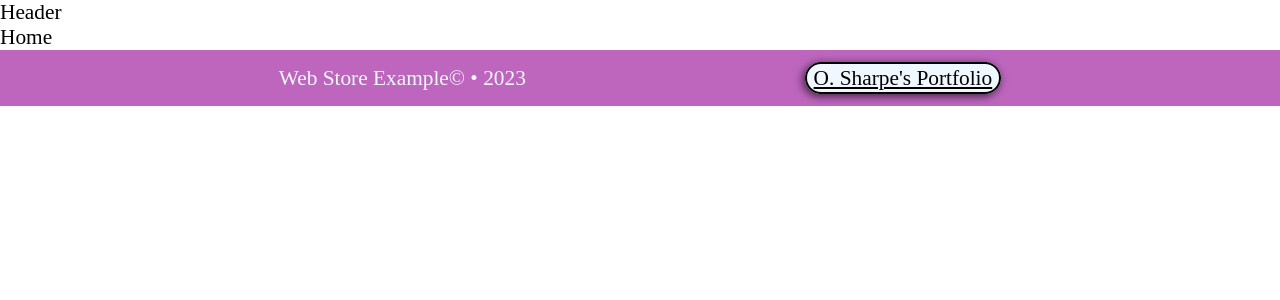
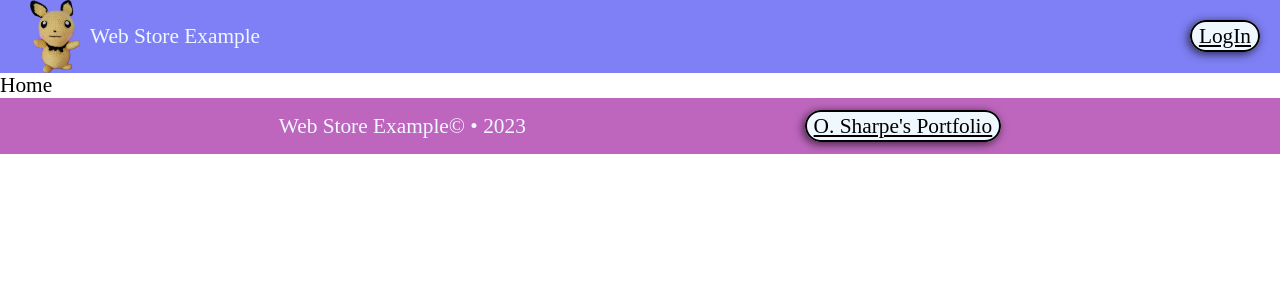
Before and after one commit to OSharpe001/webstore_example, a React (Vite) app in the folder frontend/: page / in a window 1280 px wide. Shown: the top 300 px of the page. Built offline with nearby package versions, Linux system fonts and the light colour scheme.

Commit message:
started on  Header functions

```diff
--- a/frontend/src/App.jsx
+++ b/frontend/src/App.jsx
@@ -1,26 +1,35 @@
 import { Routes, Route } from "react-router-dom";
+import { useState } from "react"
 import Header from "./components/Header";
 import Footer from "./components/Footer";
-import DetailedDescriptions from "./pages/DetailedDescriptions";
-import Home from "./pages/Home";
-import Login from "./pages/Login";
-import PaymentInfoForm from "./pages/PaymentInfoForm";
-import Register from "./pages/Register";
-import RequestForm from "./pages/RequestForm";
+import {
+  DetailedDescriptions,
+  Home,
+  Login,
+  PaymentInfoForm,
+  Register,
+  RequestForm,
+  AboutUs
+} from "./pages";
 
 export default function App() {
-  return (
-    <>
+
+  const [loggedIn, setLoggedIn] = useState(false);
+
+  return <>
       <Header />
       <Routes>
-        <Route path="/" element={<Home />}/>
-        <Route path="/description" element={<DetailedDescriptions />}/>
-        <Route path="/request" element={<RequestForm />}/>
-        <Route path="/pay-info" element={<PaymentInfoForm />}/>
-        <Route path="/sign-in" element={<Login />}/>
-        <Route path="/sign-up" element={<Register />}/>
+        <Route path="/" element={<Home
+                                    loggedIn={loggedIn}
+                                    setLoggedIn={setLoggedIn}
+                                  />} />
+        <Route path="/description" element={<DetailedDescriptions />} />
+        <Route path="/request" element={<RequestForm />} />
+        <Route path="/pay-info" element={<PaymentInfoForm />} />
+        <Route path="/about-us" element={<AboutUs />} />
+        <Route path="/sign-in" element={<Login />} />
+        <Route path="/sign-up" element={<Register />} />
       </Routes>
       <Footer />
     </>
-  );
 }
--- a/frontend/src/components/Header.jsx
+++ b/frontend/src/components/Header.jsx
@@ -1,7 +1,75 @@
+import mascot from "../assets/images/mascot.png";
+import { Link } from "react-router-dom";
+import { useLocation } from "react-router-dom";
+import { useState } from "react";
 
 
-export default function Header() {
-  return (
-    <div>Header</div>
-  );
+export default function Header({ loggedIn, setLoggedIn }) {
+
+  const logOut = () => {
+    setLoggedIn(false);
+  };
+
+  const backHome = () => {
+  };
+
+  // NECESSARY TO CHANGE THE "VIEW-POSTER" BUTTON TO "CHANGE-POSTER" WHEN ON POSTER PAGE
+  const currentScreen = useLocation().pathname;
+
+  // SHIFTING-HEADER USESTATES AND FUNCTIONS
+  const [scrollPosition, setScrollPosition] = useState({
+    y: 0
+  });
+  const [prevScrollPosition, setPreviousScrollPositiion] = useState({
+    y: 0
+  })
+  const handleScrollPositionChange = (e) => {
+    setPreviousScrollPositiion({
+      y: scrollPosition.y
+    });
+    setScrollPosition({
+      y: window.scrollY
+    });
+  };
+  window.addEventListener("scroll", handleScrollPositionChange);
+  let headerPos = scrollPosition.y > 0 && scrollPosition.y > prevScrollPosition.y ? "hide" : "show";
+
+  return <header
+    className="nav-header"
+    style={
+      headerPos === "hide" ?
+        {
+          position: "sticky",
+          top: "-100px",
+          animationName: "raise-nav"
+        }
+        :
+        {
+          position: "sticky",
+          top: "0",
+          animationName: "drop-nav"
+        }
+    }
+  >
+    <nav>
+      <div className="banner" onClick={backHome}>
+        <img className="mascot banner-title" src={mascot} alt="mascot" />
+        <p className="banner-title">Web Store Example</p>
+      </div>
+      <div className="nav-items">
+        {
+          currentScreen === "/blog" &&
+          <Link aria-label="On Click" to="" onClick={backHome} className="button">Blogs</Link>
+        }
+        {loggedIn ?
+          <Link onClick={logOut} className="button">Logout</Link>
+          :
+          currentScreen === "/sign-in" ?
+            <Link aria-label="On Click" to="/sign-up" className="button">Register</Link>
+            :
+            <Link aria-label="On Click" to="/sign-in" className="button">LogIn</Link>
+        }
+      </div>
+    </nav>
+  </header>
 }
```
